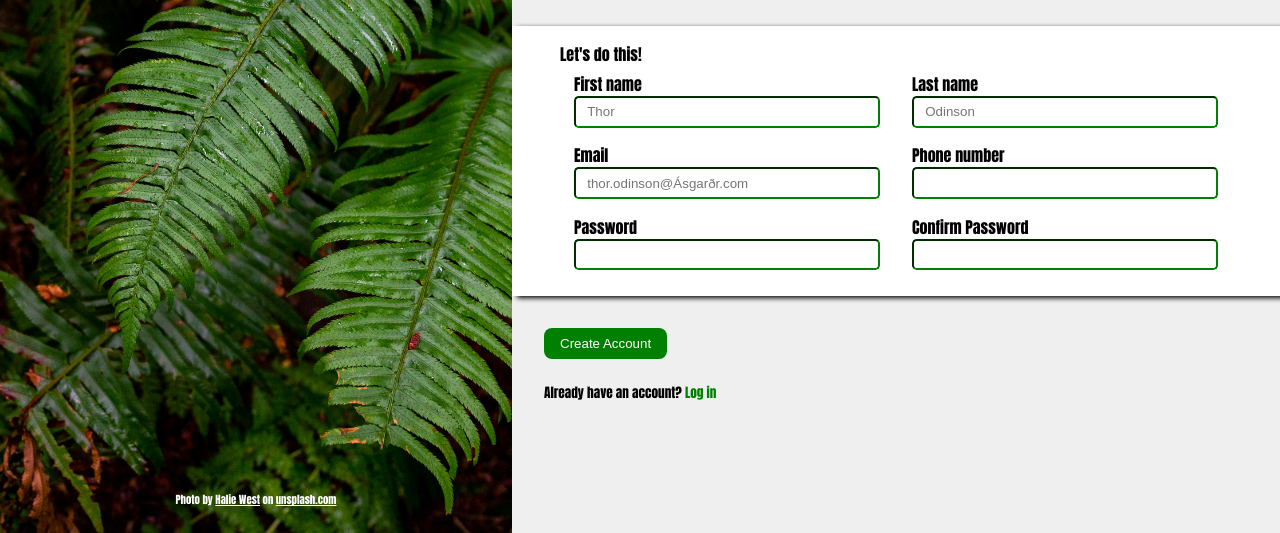
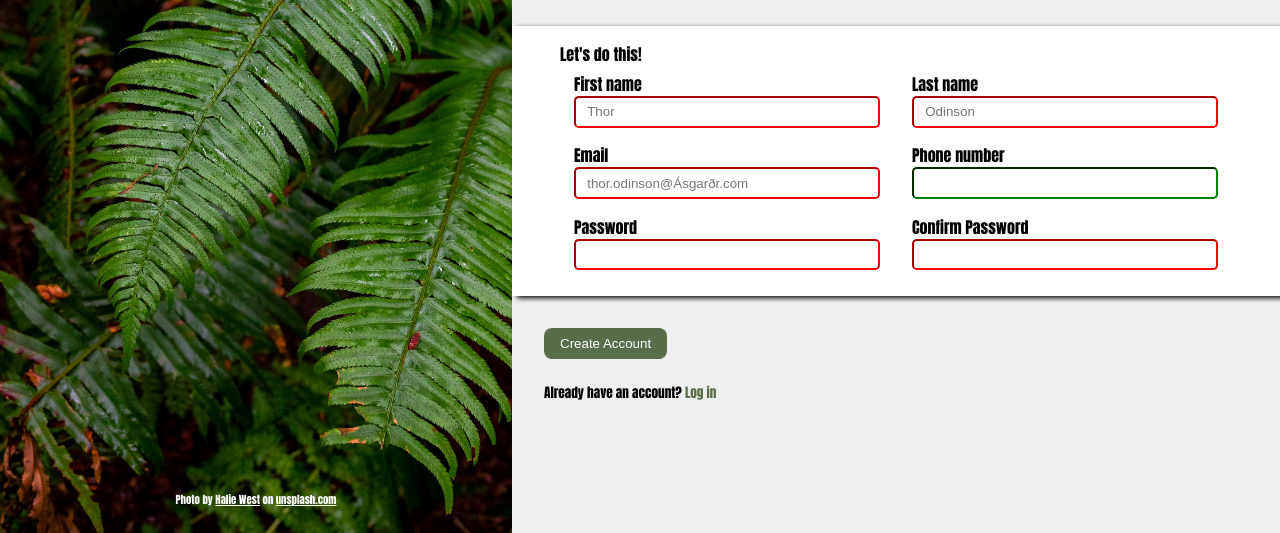
Before and after one commit to Danilo-Giannone/odin-sign-up-form, a plain HTML site: page index.html in a window 1280 px wide. Shown: the part 267-800 px from the top of the page. Drawn offline with Linux system fonts and the light colour scheme; a web font is replaced by a local one.

Commit message:
add validation patterns

```diff
--- a/index.html
+++ b/index.html
@@ -35,31 +35,31 @@
                         <legend>Let's do this!</legend>
                         <div class="input_div">
                             <label for="first_name"> First name</label>
-                            <input type="text" name="first_name" id="first_name" placeholder="Thor">
+                            <input type="text" name="first_name" id="first_name" placeholder="Thor" required minlength="3" maxlength="12">
                         </div>
                         <div class="input_div">
                             <label for="last_name"> Last name</label>
-                            <input type="text" name="last_name" id="last_name" placeholder="Odinson">
+                            <input type="text" name="last_name" id="last_name" placeholder="Odinson" required minlength="3" maxlength="12">
                         </div>
                     </fieldset>
                     <fieldset>
                         <div class="input_div">
                             <label for="email"> Email</label>
-                            <input type="email" name="email" id="email" placeholder="thor.odinson@Ásgarðr.com">
+                            <input type="email" name="email" id="email" placeholder="thor.odinson@Ásgarðr.com" required>
                         </div>
                         <div class="input_div">
                             <label for="number"> Phone number</label>
-                            <input type="number" name="number" id="number">
+                            <input type="text" name="number" id="number" pattern="[0-9]{10}">
                         </div>
                     </fieldset>
                     <fieldset>
                         <div class="input_div">
                             <label for="password"> Password</label>
-                            <input type="password" name="password" id="password">
+                            <input type="password" name="password" id="password" pattern="(?=.*\d)(?=.*[a-z])(?=.*[A-Z]).{8,}" title="Must contain at least one number and one uppercase and lowercase letter, and at least 8 or more characters" required>
                         </div>
                         <div class="input_div">
                             <label for="confirm_password"> Confirm Password </label>
-                            <input type="password" name="confirm_password" id="confirm_password">
+                            <input type="password" name="confirm_password" id="confirm_password" pattern="(?=.*\d)(?=.*[a-z])(?=.*[A-Z]).{8,}" title="Must contain at least one number and one uppercase and lowercase letter, and at least 8 or more characters" required>
                         </div>
                     </fieldset>
                 </form>
--- a/style.css
+++ b/style.css
@@ -28,7 +28,9 @@ body {
 .odin_logo {
     height: 6rem;
 }
-
+input:focus{
+    border-color: blue;
+}
 input:invalid {
     border-color: red;
 }
@@ -63,6 +65,7 @@ fieldset {
 input {
     border-radius: 0.3rem;
     padding: 0.4rem 0.7rem;
+    border-color: #E5E7EB;
 }
 
 .hero {
@@ -81,12 +84,12 @@ input {
 }
 
 .action a {
-    color: green;
+    color: #596D48;
     text-decoration: none;
 }
 
 .btn {
-    background-color: green;
+    background-color: #596D48;
     border: none;
     border-radius: 0.5rem;
     padding: 0.5rem 1rem;
```
